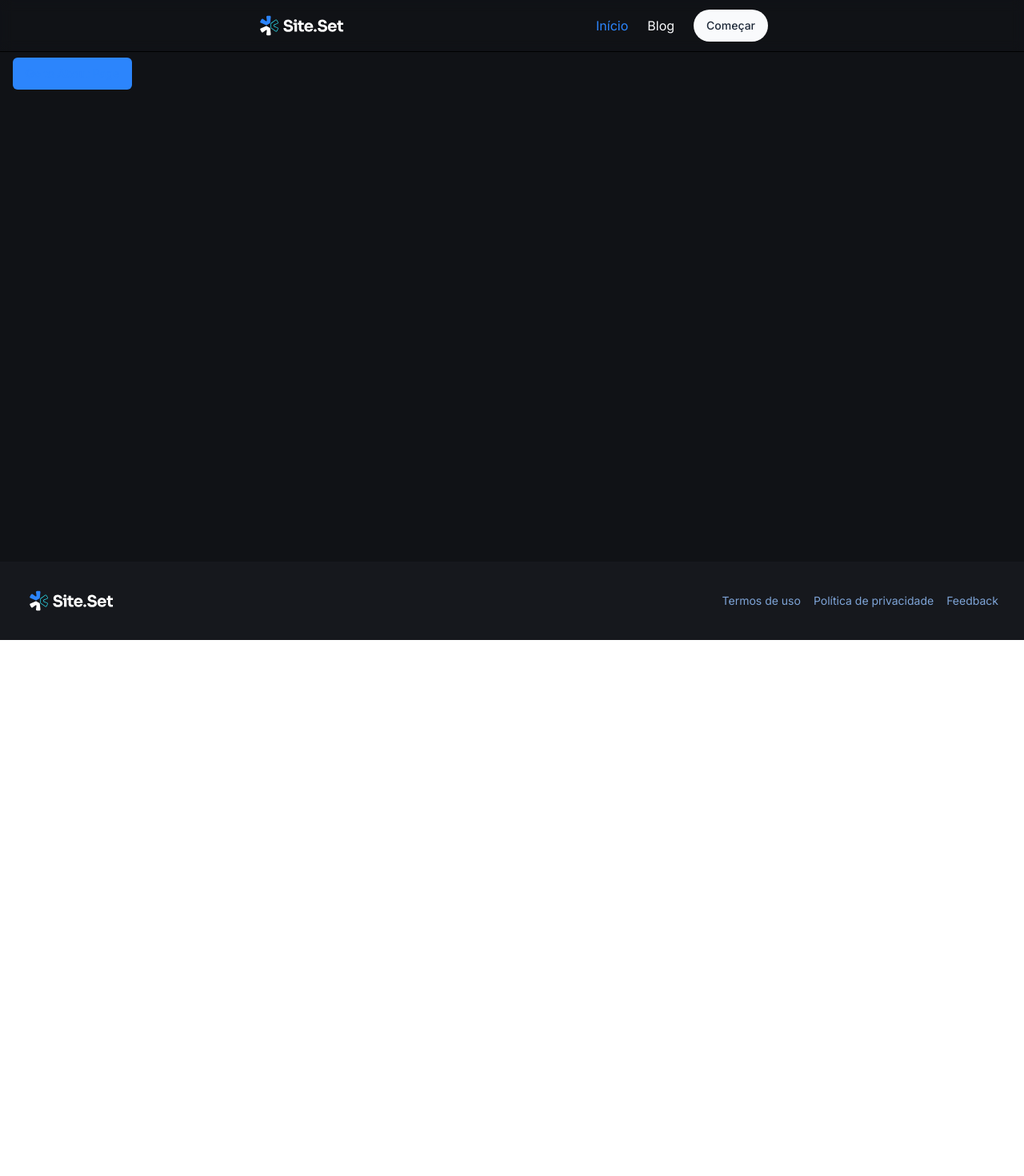
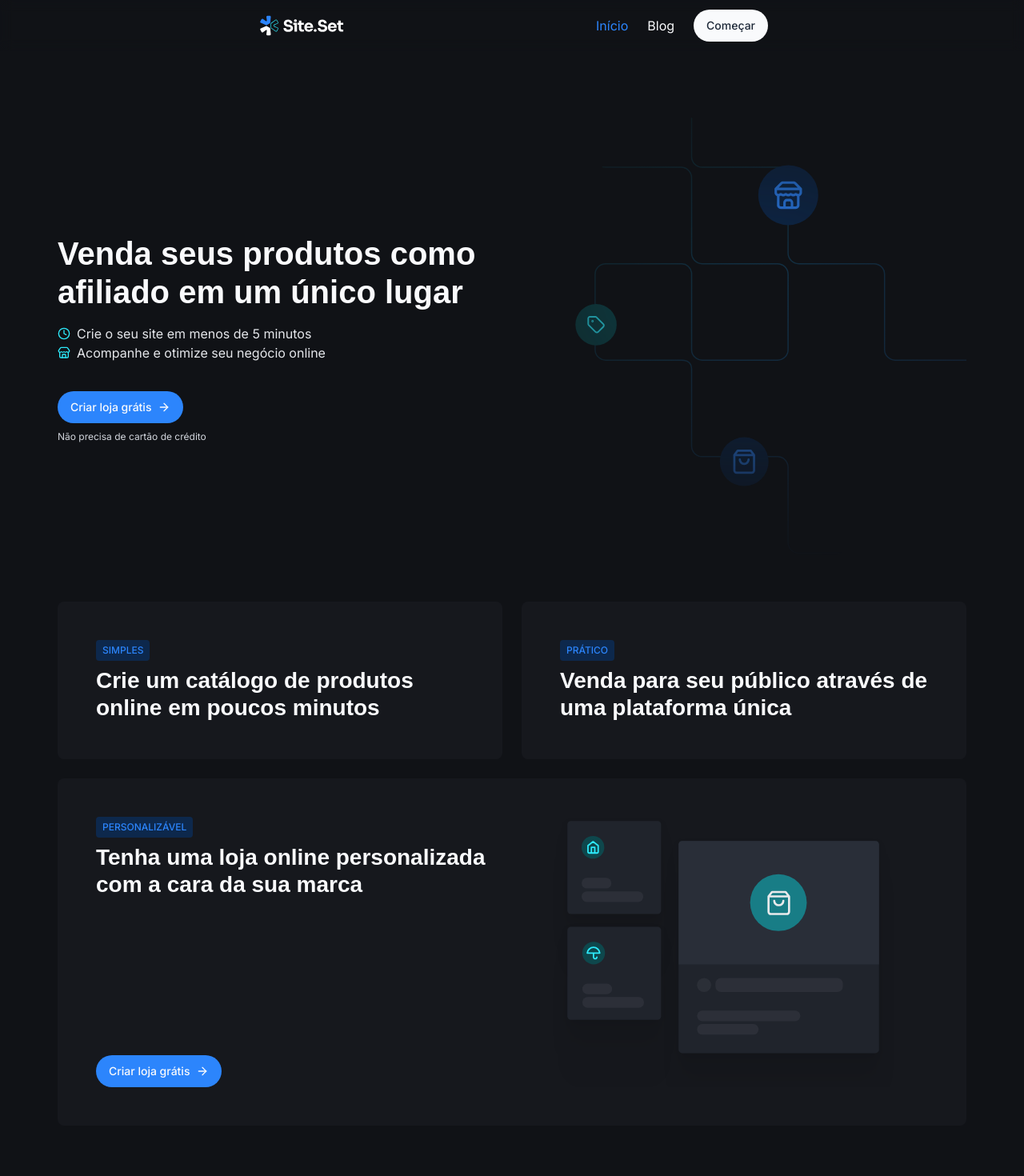
Before and after one commit to savio777/nextjs-rocketseat-fundamentos, a Next.js app in the folder site-blog/: page / in a window 1280 px wide. Shown: the top 1470 px of the page at 80% size. Before the commit the page ends 800 px from the top, so only its background shows below. Built offline with nearby package versions, Linux system fonts and the light colour scheme; a web font is replaced by a local one.

Commit message:
feat: create sections: hero and feature

```diff
--- /dev/null
+++ b/site-blog/src/components/card-section/card-section-full.tsx
@@ -0,0 +1,71 @@
+import Image from 'next/image';
+import Link from 'next/link';
+import { Button } from '../ui/button';
+import { ArrowRight } from 'lucide-react';
+
+type CardSectionProps = {
+  tag: string;
+  text: string;
+  buttonLink: {
+    text: string;
+    path: string;
+  };
+  image: {
+    path: string;
+    textAlt: string;
+    width?: number;
+    height?: number;
+  };
+};
+
+export function CardSectionFull({
+  tag,
+  text,
+  buttonLink,
+  image,
+}: CardSectionProps) {
+  return (
+    <div className='col-span-full flex flex-col gap-2'>
+      <div className='grid grid-cols-1 md:grid-cols-2 gap-12 md:gap-4 rounded-lg bg-gray-500 p-6 md:p-12'>
+        <div className='flex flex-col gap-4 md:gap-2'>
+          <span className='text-body-tag text-blue-200 bg-blue-400 px-2 py-1 w-fit rounded-sm uppercase'>
+            {tag}
+          </span>
+          <h2 className='text-heading-lg'>{text}</h2>
+
+          <Button
+            asChild
+            className='hidden rounded-full mt-4 md:mt-auto md:flex w-fit'
+          >
+            <Link href={buttonLink.path}>
+              {buttonLink.text}
+              <ArrowRight />
+            </Link>
+          </Button>
+        </div>
+
+        <div className='flex flex-col items-center justify-center w-full'>
+          <div className='w-full max-w-md overflow-hidden'>
+            <Image
+              src={image.path}
+              alt={image.textAlt}
+              width={image.width || 440}
+              height={image.height || 330}
+              className='object-cover w-full'
+            />
+          </div>
+
+          <Button
+            asChild
+            className='flex rounded-full mt-4 md:hidden w-full gap-2 md:mt-auto'
+          >
+            <Link href={buttonLink.path}>
+              {buttonLink.text}
+              <ArrowRight />
+            </Link>
+          </Button>
+        </div>
+      </div>
+    </div>
+  );
+}
--- /dev/null
+++ b/site-blog/src/components/card-section/card-section.tsx
@@ -0,0 +1,15 @@
+type CardSectionProps = {
+  tag: string;
+  text: string;
+};
+
+export function CardSection({ tag, text }: CardSectionProps) {
+  return (
+    <div className='flex flex-col gap-2 rounded-lg bg-gray-500 p-6 md:p-12'>
+      <span className='text-body-tag text-blue-200 bg-blue-400 px-2 py-1 w-fit rounded-sm uppercase'>
+        {tag}
+      </span>
+      <h2 className='text-heading-lg'>{text}</h2>
+    </div>
+  );
+}
--- /dev/null
+++ b/site-blog/src/components/card-section/index.ts
@@ -0,0 +1,2 @@
+export * from './card-section';
+export * from './card-section-full';
--- a/site-blog/src/components/header/header.tsx
+++ b/site-blog/src/components/header/header.tsx
@@ -13,7 +13,7 @@
   const isBlogPage = router.pathname.startsWith('/blog');
 
   return (
-    <header className='fixed top-0 z-50 w-full border-b border-white/10 bg-background/95 backdrop-blur supports-[backdrop-filter]:bg-background/90'>
+    <header className='fixed top-0 z-50 w-full backdrop-blur supports-[backdrop-filters]:bg-background/60'>
       <div className='mx-auto max-w-7xl px-4 sm:px-6 lg:px-80'>
         <div className='flex h-16 items-center justify-between'>
           <Logo />
--- /dev/null
+++ b/site-blog/src/components/sections/feature/feature.tsx
@@ -0,0 +1,30 @@
+import { CardSection, CardSectionFull } from '@/components/card-section';
+
+export function FeatureSection() {
+  return (
+    <section className='container bg-gray-700 gap-6 grid grid-cols-1 md:grid-cols-2 py-8 md:py-10'>
+      <CardSection
+        tag='simples'
+        text='Crie um catálogo de produtos online em poucos minutos'
+      />
+
+      <CardSection
+        tag='prático'
+        text='Venda para seu público através de uma plataforma única'
+      />
+
+      <CardSectionFull
+        tag='Personalizável'
+        text='Tenha uma loja online personalizada com a cara da sua marca'
+        buttonLink={{
+          path: '/criar-loja',
+          text: 'Criar loja grátis',
+        }}
+        image={{
+          textAlt: 'Ilustração de funcionalidades',
+          path: '/assets/feature-section.svg',
+        }}
+      />
+    </section>
+  );
+}
--- /dev/null
+++ b/site-blog/src/components/sections/feature/index.ts
@@ -0,0 +1 @@
+export * from './feature';
--- /dev/null
+++ b/site-blog/src/components/sections/hero-section/hero-section.tsx
@@ -0,0 +1,59 @@
+import { Button } from '@/components/ui/button';
+import { ArrowRight, Clock, Store } from 'lucide-react';
+import Image from 'next/image';
+import Link from 'next/link';
+
+export function HeroSection() {
+  return (
+    <section className='container relative flex items-center justify-center mt-16'>
+      <div className='grid grid-cols-1 md:grid-cols-2 gap-8 min-h-80 md:h-144 items-center'>
+        <div className='flex flex-col items-center justify-center gap-4 md:items-start lg:items-start'>
+          <h1 className='text-gray-100 text-heading-hg'>
+            Venda seus produtos como afiliado em um único lugar
+          </h1>
+
+          <div className='flex flex-col items-center justify-center gap-4 md:items-start lg:items-start'>
+            <div>
+              <div className='flex items-center gap-2'>
+                <Clock className='text-cyan-100 h-4 w-4' />
+                <span className='text-gray-200'>
+                  Crie o seu site em menos de 5 minutos
+                </span>
+              </div>
+
+              <div className='flex items-center gap-2'>
+                <Store className='text-cyan-100 h-4 w-4' />
+                <span className='text-gray-200'>
+                  Acompanhe e otimize seu negócio online
+                </span>
+              </div>
+            </div>
+
+            <div className='text-white flex flex-col gap-2 mt-5 items-center md:items-start ls:items-start'>
+              <Button className='rounded-full w-fit' asChild>
+                <Link href='/criar-loja'>
+                  Criar loja grátis
+                  <ArrowRight />
+                </Link>
+              </Button>
+
+              <p className='text-gray-300 text-body-xs'>
+                Não precisa de cartão de crédito
+              </p>
+            </div>
+          </div>
+        </div>
+
+        <div className='relative h-80 hidden md:h-full order-first md:order-last items-center justify-center md:flex lg:flex'>
+          <Image
+            src='/assets/hero-section.svg'
+            alt='Ilustração com ícones de store, tag e sacola'
+            width={200}
+            height={400}
+            className='h-full w-auto object-contain'
+          />
+        </div>
+      </div>
+    </section>
+  );
+}
--- /dev/null
+++ b/site-blog/src/components/sections/hero-section/index.ts
@@ -0,0 +1 @@
+export * from './hero-section';
--- /dev/null
+++ b/site-blog/src/components/sections/index.ts
@@ -0,0 +1,2 @@
+export * from './feature';
+export * from './hero-section';
--- a/site-blog/src/pages/index.tsx
+++ b/site-blog/src/pages/index.tsx
@@ -1,12 +1,12 @@
-import Link from 'next/link';
-import { Button } from '@/components/ui/button';
+import { HeroSection, FeatureSection } from '@/components/sections';
 
 export default function Home() {
   return (
-    <div>
-      <Link href='/about' className='ml-4 text-blue-500 underline'>
-        <Button variant='default'>Go to About Page</Button>
-      </Link>
-    </div>
+    <>
+      <article className='flex flex-col'>
+        <HeroSection />
+        <FeatureSection />
+      </article>
+    </>
   );
 }
--- a/site-blog/src/styles/globals.css
+++ b/site-blog/src/styles/globals.css
@@ -80,7 +80,9 @@
   --color-blue-200: var(--blue-200);
   --color-blue-300: var(--blue-300);
   --color-blue-400: var(--blue-400);
-  --color-blue-500: var(--blue-200);
+  --color-cyan-100: var(--cyan-100);
+  --color-cyan-200: var(--cyan-200);
+  --color-cyan-300: var(--cyan-300);
   --color-gray-100: var(--gray-100);
   --color-gray-500: var(--gray-500);
   --color-gray-700: var(--gray-700);
@@ -120,37 +122,37 @@
 }
 
 /* Heading classes */
-.heading-hg {
+.text-heading-hg {
   font-size: var(--heading-hg-size);
   line-height: var(--heading-hg-lh);
   font-weight: var(--heading-hg-weight);
   font-family: var(--font-pt-sans);
 }
-.heading-xl {
+.text-heading-xl {
   font-size: var(--heading-xl-size);
   line-height: var(--heading-xl-lh);
   font-weight: var(--heading-xl-weight);
   font-family: var(--font-pt-sans);
 }
-.heading-lg {
+.text-heading-lg {
   font-size: var(--heading-lg-size);
   line-height: var(--heading-lg-lh);
   font-weight: var(--heading-lg-weight);
   font-family: var(--font-pt-sans);
 }
-.heading-md {
+.text-heading-md {
   font-size: var(--heading-md-size);
   line-height: var(--heading-md-lh);
   font-weight: var(--heading-md-weight);
   font-family: var(--font-pt-sans);
 }
-.heading-sm {
+.text-heading-sm {
   font-size: var(--heading-sm-size);
   line-height: var(--heading-sm-lh);
   font-weight: var(--heading-sm-weight);
   font-family: var(--font-pt-sans);
 }
-.heading-xs {
+.text-heading-xs {
   font-size: var(--heading-xs-size);
   line-height: var(--heading-xs-lh);
   font-weight: var(--heading-xs-weight);
@@ -158,22 +160,28 @@
 }
 
 /* Body / Action text classes */
-.body-md {
+.text-body-md {
   font-size: var(--body-md-size);
   line-height: var(--body-md-lh);
   font-weight: var(--body-md-weight);
   font-family: var(--font-inter);
 }
-.body-sm {
+.text-body-sm {
   font-size: var(--body-sm-size);
   line-height: var(--body-sm-lh);
   font-weight: var(--body-sm-weight);
   font-family: var(--font-inter);
 }
-.body-xs {
+.text-body-xs {
   font-size: var(--body-xs-size);
   line-height: var(--body-xs-lh);
   font-weight: var(--body-xs-weight);
+  font-family: var(--font-inter);
+}
+.text-body-tag {
+  font-size: var(--body-xs-size);
+  line-height: var(--body-xs-lh);
+  font-weight: var(--action-md-weight);
   font-family: var(--font-inter);
 }
 
@@ -190,10 +198,8 @@
   font-family: var(--font-inter);
 }
 
-/* Exemplo de uso das variáveis de cor (se precisar usar sem classes Tailwind) */
-.text-blue-200 {
-  color: var(--blue-200);
+body {
+  background-color: var(--gray-500) !important;
+  color: var(--gray-100) !important;
+  font-family: var(--font-inter);
 }
-.bg-gray-100 {
-  background-color: var(--gray-100);
-}
```
Also changed, not shown: site-blog/public/assets/feature-section.svg (added), site-blog/public/assets/hero-section.svg (added).
